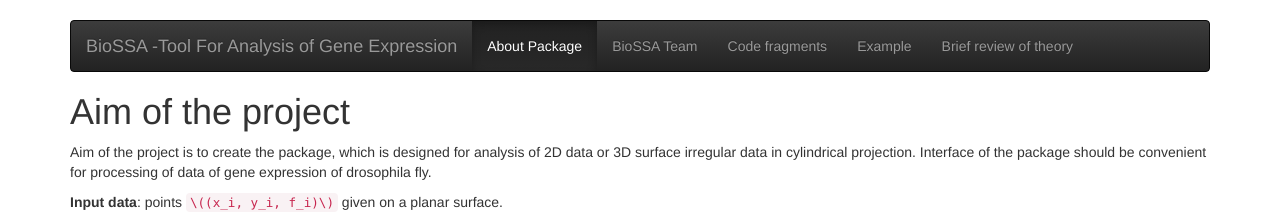
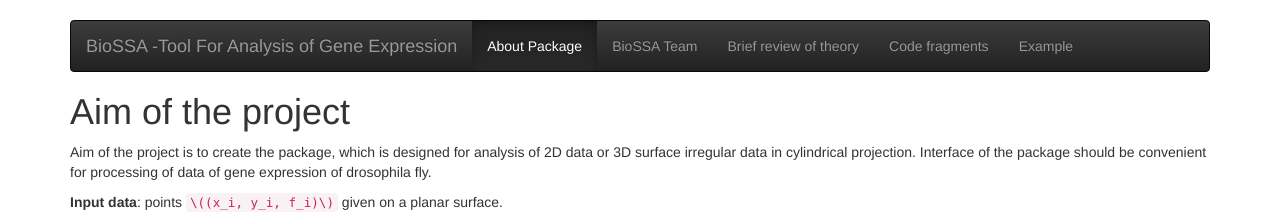
Before and after one commit to BioSSA/BioSSA.github.io, a Jekyll site: the page built from index.markdown, in a window 1280 px wide. Shown: the top 224 px of the page. Built offline with Jekyll 4.4.1, drawn with Linux system fonts in a browser that asks for light colours; nearby versions of some CDN libraries; Markdown is read by kramdown in place of the engine named in the settings.

Commit message:
Final fix

```diff
--- a/_layouts/layout-bootstrap-tmp.html
+++ b/_layouts/layout-bootstrap-tmp.html
@@ -55,14 +55,15 @@
           <div class="navbar-collapse collapse">
             <ul class="nav navbar-nav">
               <!--<li class="active"><a href="#">Link</a></li>-->
-              {% for lipage in site.pages | sort %}
+              {% assign sortedpages = site.pages | sort:"title" %}
+              {% for lipage in sortedpages %}
                 {% if lipage.tags contains "mainpage" %}
                   {% if page.url == lipage.url %}<li class="active">{% else %}<li>{% endif %}
                   <a href="{{ site.baseurl}}{{ lipage.url }}">{{ lipage.title }}</a></li>
                 {% endif %}
               {% endfor %}
 
-              {% for lipage in site.pages | sort %}
+              {% for lipage in sortedpages %}
                 {% if lipage.tags contains "mainmenu" %}
                   {% if page.url == lipage.url %}<li class="active">{% else %}<li>{% endif %}
                   <a href="{{ site.baseurl}}{{ lipage.url }}">{{ lipage.title }}</a></li>
```
